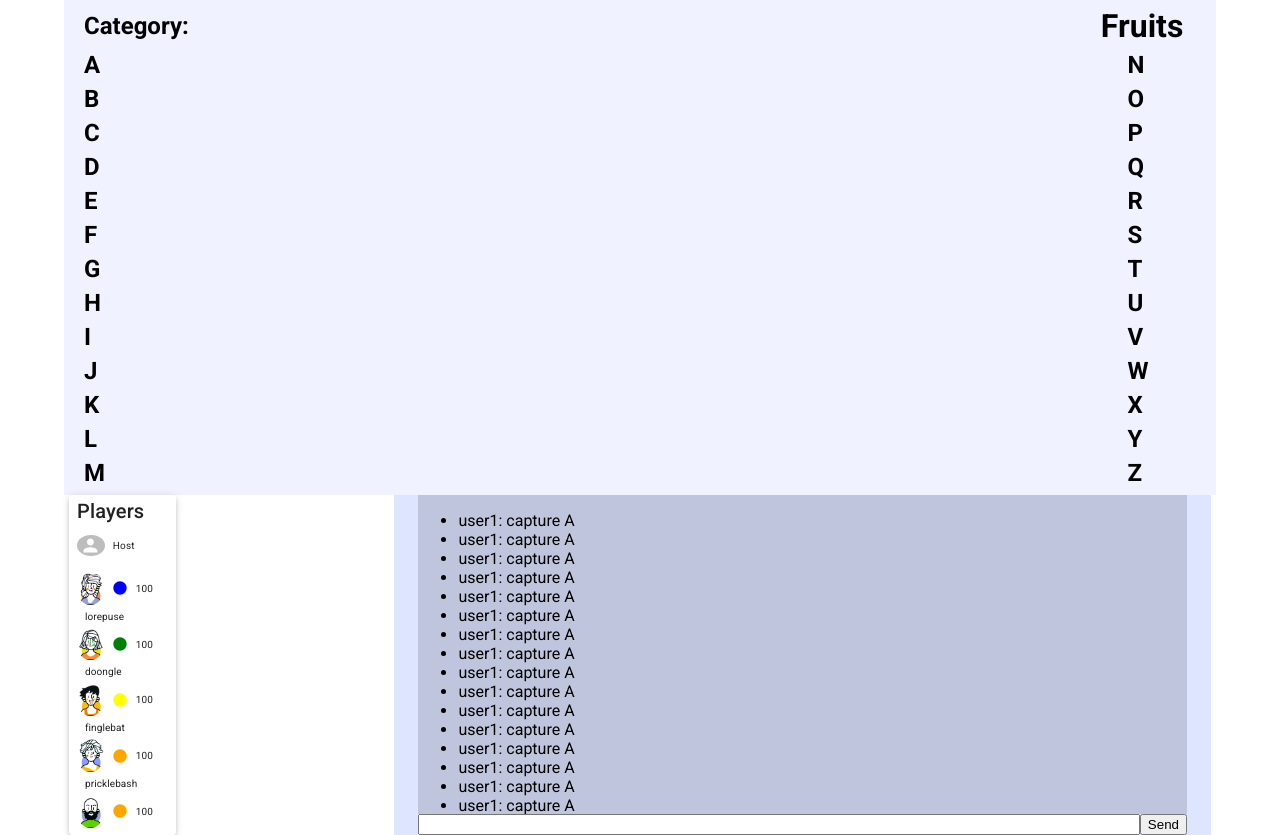
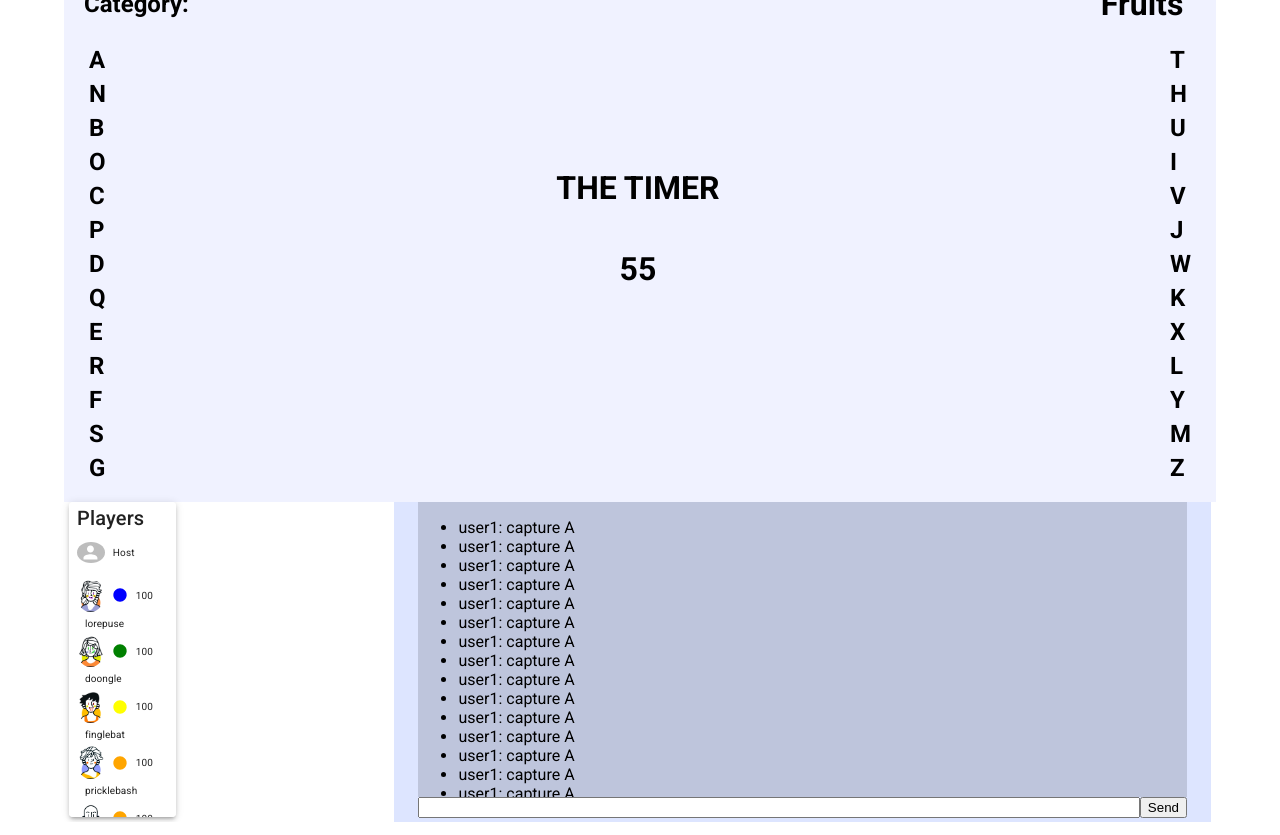
Before and after one commit to lighthouse-labs/MadCap-Server2, a React (Create React App) app in the folder client/: page / in a window 1280 px wide. Built offline with nearby package versions, Linux system fonts and the light colour scheme; no server answers.

Commit message:
try to fix a display error.. will come back

```diff
--- a/client/src/components/Game/AnswerList.jsx
+++ b/client/src/components/Game/AnswerList.jsx
@@ -1,7 +1,23 @@
+import Box from '@mui/material/Box';
 import AnswerListItem from "./AnswerListItem";
+import Clock from './Clock';
+import Notice from './Notice';
+
 
 export default function AnswerList(props) {
-  const answers = props.answers.map((answer) => {
+  const firstHalf = props.answers.slice(0, 13);
+  const secondHalf = props.answers.slice(13);
+  const answers1 = firstHalf.map((answer) => {
+    return (
+      <AnswerListItem
+        key={answer.id}
+        id={answer.id}
+        letter={answer.letter}
+        captureColour={answer.captureColour}
+      />
+    );
+  });
+  const answers2 = secondHalf.map((answer) => {
     return (
       <AnswerListItem
         key={answer.id}
@@ -12,15 +28,15 @@ export default function AnswerList(props) {
     );
   });
   return (
-    <ul className="alpha-rows"
-      style={{
-        display: 'grid',
-        width: '100%',
-        'grid-template-columns': '93% 0%',
-        'list-style-type': 'none',
-        'padding-left': '10px',
-        'margin-top': 0, 'margin-bottom': '5px'
-      }}
-    >{answers}</ul>
+    <div className="game-board-inner">
+      <ul className="alpha-row alpha1">{answers1}</ul>
+      <div className="game-board-inner-center">
+        <Box class="clock">
+          <Clock />
+        </Box>
+        <Notice lastMessage={props.lastMessage}/>
+      </div>
+      <ul className="alpha-row alpha2">{answers2}</ul>
+    </div>
   );
 }
--- a/client/src/components/Game/AnswerListItem.jsx
+++ b/client/src/components/Game/AnswerListItem.jsx
@@ -11,7 +11,7 @@ export default function AnswerListItem(props) {
     {}
   );
   return (
-    <li className={alphaRows}>
+    <li className={`alpha-item ${alphaRows}`}>
       <h2>{props.letter}</h2>
     </li>
   );
--- /dev/null
+++ b/client/src/components/Game/Clock.jsx
@@ -0,0 +1,23 @@
+import { useState, useEffect, Fragment } from "react";
+
+export default function Clock() {
+
+  const seconds = 60
+  const [counter, setCounter] = useState(seconds);
+
+  useEffect(() => {
+    const timer =
+      counter > 0 && setInterval(() => setCounter(counter - 1), 1000);
+    return () => clearInterval(timer);
+  }, [counter]);
+
+  return (
+
+    <Fragment>
+      <h1>THE TIMER</h1>
+      <h1 style={{width: 'fit-content',
+    'text-align': 'center'}}>{counter}</h1>
+    </Fragment>
+
+  );
+}
--- a/client/src/components/Game/Entry.jsx
+++ b/client/src/components/Game/Entry.jsx
@@ -9,25 +9,35 @@ export default function Entry(props) {
   // const sendMessage = () => {
   //   socket.emit("send-message", "hello");
   // };
+
   const send = () => {
     // console.log(message);
     props.sendMessage(message);
   };
 
+
+
+
   return (
-    <Box className="entry-box" sx={{width: '100%'}}>
+    <Box className="entry-box" sx={{ width: '100%' }}>
       {/* <p>Connected: {"" + props.isConnected}</p>
       <p>last message:{props.lastMessage || "-"}</p> */}
-      <div className="messages-input" style={{display: 'flex',
-    'flex-direction': 'row', 'justify-content': 'flex-end'}}>
-        <input style={{width: '100%'}}
+      <div
+        className="messages-input"
+        style={{
+          display: 'flex',
+          'flex-direction': 'row', 'justify-content': 'flex-end'
+        }}>
+        <input
+          id="message-box"
+          style={{ width: '100%' }}
           type="text"
           onChange={(event) => {
             setMessage(event.target.value);
           }}
           value={message}
         />
-        <button onClick={send}>Send</button>
+        <button id="submit" onClick={send}>Send</button>
       </div>
     </Box>
   );
--- a/client/src/components/Game/GameBoard.jsx
+++ b/client/src/components/Game/GameBoard.jsx
@@ -1,19 +1,15 @@
-import Box from '@mui/material/Box';
-
 import AnswerList from './AnswerList';
 
 export default function GameBoard(props) {
 
   return (
     <div className="game-board-main">
-      <Box sx={{width: '100%'}}>
       <div className="game-header">
-          <h2>Category:</h2>
-          <h1>Fruits</h1>
-        </div>
-        <AnswerList answers={props.answers} />
-      </Box>
-
+        <h2>Category:</h2>
+        <h1>Fruits</h1>
+      </div>
+      <AnswerList answers={props.answers}
+        lastMessage={props.lastMessage} />
     </div>
   );
 }
--- a/client/src/components/Game/GamePlayersList.jsx
+++ b/client/src/components/Game/GamePlayersList.jsx
@@ -54,7 +54,7 @@ export default function PlayersList(props) {
   return (
     <Fragment>
       <Box className="players-box" sx={{ height: 'fit-content' }}>
-        <Paper style={{ maxHeight: '340px', width: '100%', 'padding-right': '10px', overflow: 'auto' }} elevation={3} sx={{ pl: '8px', }}>
+        <Paper style={{ 'max-height': '315px', width: '100%', 'padding-right': '10px', overflow: 'auto' }} elevation={3} sx={{ pl: '8px', }}>
           <Box sx={{
             flexGrow: 1,
             maxWidth: 752,
--- /dev/null
+++ b/client/src/components/Game/Notice.jsx
@@ -0,0 +1,11 @@
+import Box from "@mui/system/Box";
+
+export default function Notice(props) {
+
+  return (
+    <Box className="notice" sx={{}}>
+      <h2 style={{width: '270px', height: '50px',
+    'text-align': 'center'}}>{props.lastMessage}</h2>
+    </Box>
+  );
+}
--- a/client/src/components/Game/StatusBox.jsx
+++ b/client/src/components/Game/StatusBox.jsx
@@ -16,15 +16,16 @@ export default function StatusBox(props) {
           flexDirection: 'column',
           alignItems: 'flex-end',
           justifyContent: 'space-between',
-          pr: 1,
+          pr: 1, pb: '4px',
           m: 0,
-          width: '71.5%'
+          width: '71.5%',
+          height: '320px',
         }}>
         <Box className="text-box"
           sx={{
             width: '100%',
             'background-color': '#bec5dc',
-            maxHeight: '319px',
+            maxHeight: '300px',
             overflow: 'auto',
           }}>
           <ul>
--- a/client/src/components/Game/index.jsx
+++ b/client/src/components/Game/index.jsx
@@ -242,25 +242,26 @@ export default function Game(props) {
 
   return (
     <div className="game-main">
-        {/* <Box>
-        <h1>CLOCKHERE!</h1>
-        <h1>CLOCKHERE!</h1>
-      </Box> */}
+
       <Container className="game-container"
         sx={{
           display: "flex",
           flexDirection: "column",
-          justifyContent: "space-between",
-          alignItems: "flex-start",
+          justifyContent: "center",
+          alignItems: "center",
           maxWidth: 435,
-          height: 'fit-content',
+          height: '100%',
           width: '100%',
-          px: 0
+          px: 0,
+          // '& .MuiContainer-root': {@media (min-width: 600px) {px: 0}}
+
         }}>
-        <GameBoard answers={state.answers}/>
+        <GameBoard answers={state.answers}
+          isConnected={state.isConnected}
+          lastMessage={state.lastMessage} />
         <StatusBox sendMessage={sendMessage}
           isConnected={state.isConnected}
-          lastMessage={state.lastMessage}/>
+          lastMessage={state.lastMessage} />
       </Container>
     </div>
   );
--- a/client/src/components/Game/styles.css
+++ b/client/src/components/Game/styles.css
@@ -19,17 +19,46 @@
 .game-board-main {
   background-color: #f0f2ff;
   width: 100%;
+  height: fit-content;
   padding-left: 10px;
   padding-right: 10px;
 }
 
-.alpha1 h2 {
+.game-board-inner {
+  display: flex;
+  justify-content: space-between;
+  align-items: center;
+  height: 476px;
+  padding-left: 15px;
+  padding-right: 15px;
+}
+
+.game-board-inner-center {
+  display: flex;
+  flex-direction: column;
+  align-items: center;
+}
+
+.alpha-row {
+  list-style-type: none;
+  display: flex;
+  flex-direction: column;
+  flex-wrap: nowrap;
+  padding-left: 0;
+}
+
+.alpha-item h2 {
   margin-top: 3px;
   margin-bottom: 3px;
 }
-.alpha2 h2 {
-  margin-top: 3px;
-  margin-bottom: 3px;
+
+.clock {
+  width: fit-content;
+  margin-bottom: 28px;
+  margin-top: 46px;
+  display: flex;
+  flex-direction: column;
+  align-items: center;
 }
 
 .status-box {
```
Also changed, not shown: client/src/index.css (line endings or trailing spaces).
